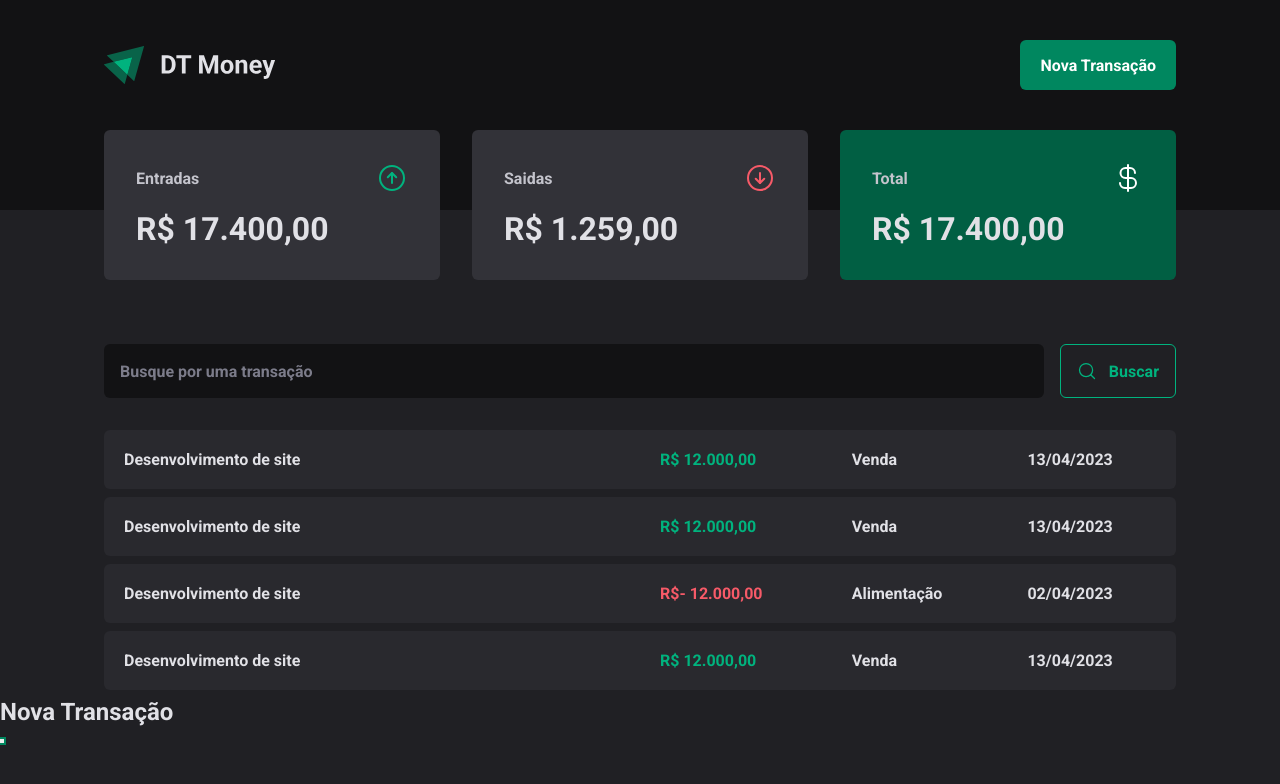
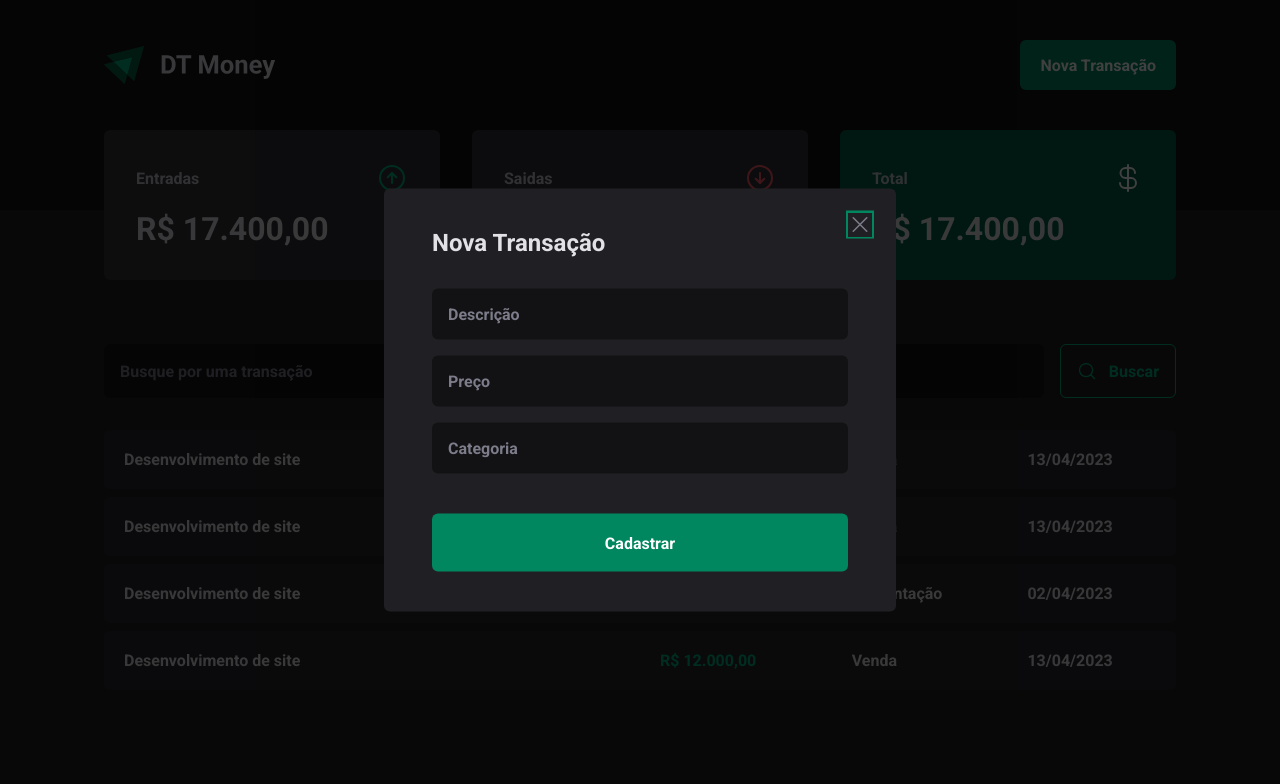
Before and after one commit to salvatoreDeploy/prime-money, a React (Vite) app: page / in a window 1280 px wide. Both pictures are taken after a click on the button "Nova Transação". Shown: the top 784 px of the page. Built offline with nearby package versions, Linux system fonts and the light colour scheme.

Commit message:
styling the new transaction modal

```diff
--- a/src/components/Header/index.tsx
+++ b/src/components/Header/index.tsx
@@ -1,6 +1,7 @@
 import { HeaderContainer, HeaderContent, NewTransactionsButton } from './style'
 import logoImg from '../../assets/logo.svg'
 import * as Dialog from '@radix-ui/react-dialog'
+import { NewTransactionModal } from '../NewTransactionModal'
 
 export function Header() {
   return (
@@ -13,13 +14,7 @@ export function Header() {
             <NewTransactionsButton>Nova Transação</NewTransactionsButton>
           </Dialog.Trigger>
 
-          <Dialog.Portal>
-            <Dialog.Overlay />
-            <Dialog.Content>
-              <Dialog.Title>Nova Transação</Dialog.Title>
-              <Dialog.Close />
-            </Dialog.Content>
-          </Dialog.Portal>
+          <NewTransactionModal />
         </Dialog.Root>
       </HeaderContent>
     </HeaderContainer>
--- /dev/null
+++ b/src/components/NewTransactionModal/index.tsx
@@ -0,0 +1,26 @@
+import * as Dialog from '@radix-ui/react-dialog'
+import { Close, Content, Overlay } from './style'
+import { X } from 'phosphor-react'
+
+export function NewTransactionModal() {
+  return (
+    <Dialog.Portal>
+      <Overlay />
+      <Content>
+        <Dialog.Title>Nova Transação</Dialog.Title>
+
+        <Close>
+          <X size={24} />
+        </Close>
+
+        <form action="">
+          <input type="text" placeholder="Descrição" required />
+          <input type="number" placeholder="Preço" required />
+          <input type="text" placeholder="Categoria" required />
+
+          <button type="submit">Cadastrar</button>
+        </form>
+      </Content>
+    </Dialog.Portal>
+  )
+}
--- /dev/null
+++ b/src/components/NewTransactionModal/style.ts
@@ -0,0 +1,76 @@
+import styled from 'styled-components'
+import * as Dialog from '@radix-ui/react-dialog'
+
+export const Overlay = styled(Dialog.Overlay)`
+  position: fixed;
+  width: 100vw;
+  height: 100vh;
+  inset: 0;
+  background: rgba(0, 0, 0, 0.75);
+`
+export const Content = styled(Dialog.Content)`
+  min-width: 32rem;
+  border-radius: 6px;
+  padding: 2.5rem 3rem;
+  background: ${(props) => props.theme['gray-800']};
+
+  position: fixed;
+  top: 50%;
+  left: 50%;
+  transform: translate(-50%, -50%);
+
+  form {
+    margin-top: 2rem;
+
+    display: flex;
+    flex-direction: column;
+    gap: 1rem;
+  }
+
+  input {
+    border-radius: 6px;
+    border: 0;
+    background: ${(props) => props.theme['gray-900']};
+    color: ${(props) => props.theme['gray-300']};
+    padding: 1rem;
+
+    &::placeholder {
+      color: ${(props) => props.theme['gray-500']};
+    }
+  }
+
+  input[type='number']::-webkit-inner-spin-button {
+    -webkit-appearance: none;
+  }
+  input[type='number'] {
+    -moz-appearance: textfield;
+    appearance: textfield;
+  }
+
+  button[type='submit'] {
+    height: 58px;
+    border: 0;
+    background: ${(props) => props.theme['green-500']};
+    color: ${(props) => props.theme.white};
+    font-weight: bold;
+    padding: 0 1.25rem;
+    border-radius: 6px;
+    margin-top: 1.5rem;
+    cursor: pointer;
+
+    &:hover {
+      background: ${(props) => props.theme['green-700']};
+      transition: background-color 0.2;
+    }
+  }
+`
+export const Close = styled(Dialog.Close)`
+  position: absolute;
+  background: transparent;
+  border: 0;
+  top: 1.5rem;
+  right: 1.5rem;
+  line-height: 0;
+  cursor: pointer;
+  color: ${(props) => props.theme['gray-500']};
+`
--- a/src/pages/Transactions/index.tsx
+++ b/src/pages/Transactions/index.tsx
@@ -1,5 +1,5 @@
 import { Header } from '../../components/Header'
-import { SearchFarm } from '../../components/SearchForm/SearchForm'
+import { SearchFarm } from '../../components/SearchForm'
 import { Summary } from '../../components/Sumary'
 import {
   PriceHighLight,
```
Also changed, not shown: src/components/SearchForm/index.tsx (renamed from src/components/SearchForm/SearchForm.tsx).
